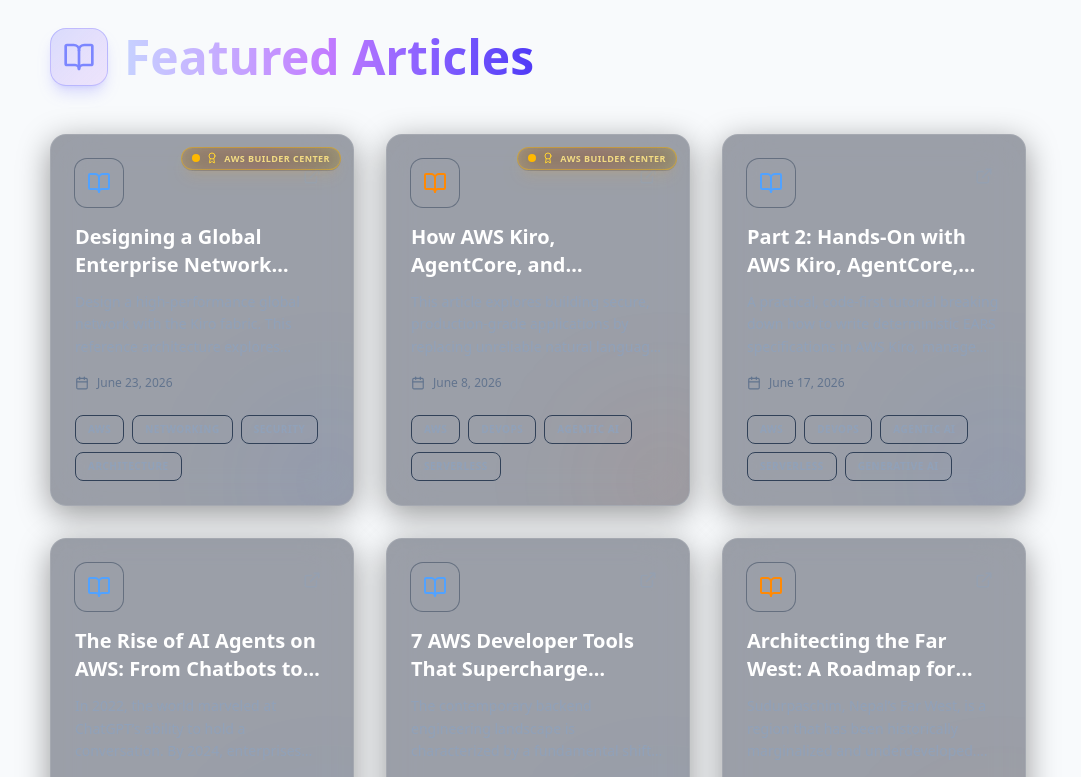
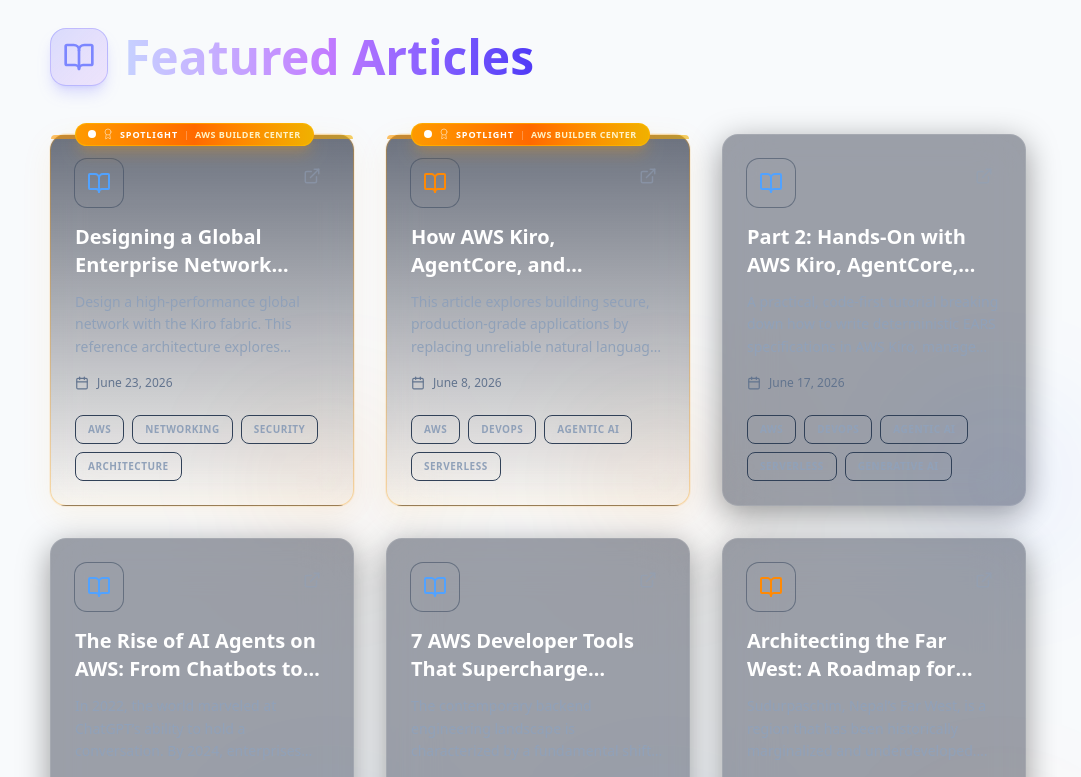
Before and after one commit to Binod231/Portfolio-Bin, a Next.js app: page / in a window 1280 px wide. Shown: the part 7640-8417 px from the top of the page, without its empty margins (102-1183 px from the left). Built offline with nearby package versions, Linux system fonts and the light colour scheme.

Commit message:
add spotligh on blog and style of it

```diff
--- a/src/components/sections/Blog.tsx
+++ b/src/components/sections/Blog.tsx
@@ -106,26 +106,36 @@
                   target="_blank"
                   rel="noopener noreferrer"
                   className={`
-                    group relative h-full border border-white/10 rounded-2xl p-6
-                    backdrop-blur-xl bg-slate-900/40
-                    hover:-translate-y-1 ${style.border} transition-all duration-300 overflow-hidden
-                    shadow-[0_8px_32px_rgba(0,0,0,0.4),0_0_0_1px_rgba(255,255,255,0.05)]
-                    hover:shadow-[0_16px_48px_rgba(0,0,0,0.5),0_0_0_1px_rgba(255,255,255,0.1)]
-                    ${style.shadow} block
+                    group relative h-full border rounded-2xl p-6
+                    backdrop-blur-xl transition-all duration-300 hover:-translate-y-1 block
+                    ${blog.spotlight
+                      ? 'border-amber-500/30 bg-gradient-to-b from-slate-900/60 to-amber-500/5 shadow-[0_8px_32px_rgba(245,158,11,0.08),0_0_0_1px_rgba(245,158,11,0.1)] hover:shadow-[0_16px_48px_rgba(245,158,11,0.2),0_0_0_1px_rgba(245,158,11,0.25)] hover:border-amber-400/50'
+                      : `border-white/10 bg-slate-900/40 shadow-[0_8px_32px_rgba(0,0,0,0.4),0_0_0_1px_rgba(255,255,255,0.05)] hover:shadow-[0_16px_48px_rgba(0,0,0,0.5),0_0_0_1px_rgba(255,255,255,0.1)] ${style.border} ${style.shadow}`
+                    }
                   `}
                 >
                   {/* Top Gradient Line */}
-                  <div className={`absolute top-0 left-0 w-full h-1 bg-gradient-to-r ${style.gradient} opacity-0 group-hover:opacity-100 transition-opacity duration-500`}></div>
+                  <div className={`
+                    absolute top-0 left-0 w-full h-1 rounded-t-2xl transition-opacity duration-500
+                    ${blog.spotlight
+                      ? 'bg-gradient-to-r from-amber-500 via-orange-500 to-yellow-500 opacity-60 group-hover:opacity-100'
+                      : `bg-gradient-to-r ${style.gradient} opacity-0 group-hover:opacity-100`
+                    }
+                  `}></div>
 
                   {/* Spotlight Badge */}
                   {blog.spotlight && (
-                     <div className="absolute top-3 right-3 z-20 flex items-center gap-1.5 px-2.5 py-1 rounded-full bg-gradient-to-r from-amber-500/20 via-orange-500/20 to-yellow-500/20 border border-amber-400/40 backdrop-blur-md shadow-lg shadow-amber-500/10">
+                     <div className="absolute -top-3 left-6 z-20 flex items-center gap-1.5 px-3 py-1 rounded-full bg-gradient-to-r from-amber-500 via-orange-500 to-yellow-500 border border-amber-400/60 shadow-lg shadow-amber-500/25">
                        <span className="relative flex h-2 w-2">
-                         <span className="animate-ping absolute inline-flex h-full w-full rounded-full bg-amber-400 opacity-75"></span>
-                         <span className="relative inline-flex rounded-full h-2 w-2 bg-amber-400"></span>
+                         <span className="animate-ping absolute inline-flex h-full w-full rounded-full bg-white opacity-75"></span>
+                         <span className="relative inline-flex rounded-full h-2 w-2 bg-white"></span>
                        </span>
-                       <Award size={12} className="text-amber-300" />
-                       <span className="text-[9px] font-bold uppercase tracking-wider text-amber-200/90">
+                       <Award size={12} className="text-white animate-pulse" />
+                       <span className="text-[9px] font-black uppercase tracking-widest text-white">
+                         SPOTLIGHT
+                       </span>
+                       <span className="text-white/40 text-[9px] font-light">|</span>
+                       <span className="text-[9px] font-bold uppercase tracking-wider text-amber-100">
                          {blog.spotlight}
                        </span>
                      </div>
@@ -178,7 +188,7 @@
                   <div className={`
                     absolute -bottom-10 -right-10 w-32 h-32
                     rounded-full blur-3xl transition-all duration-500
-                    ${style.glow}
+                    ${blog.spotlight ? 'bg-amber-600/10 group-hover:bg-amber-600/20' : style.glow}
                   `}></div>
                 </a>
               </RevealOnScroll>
```
